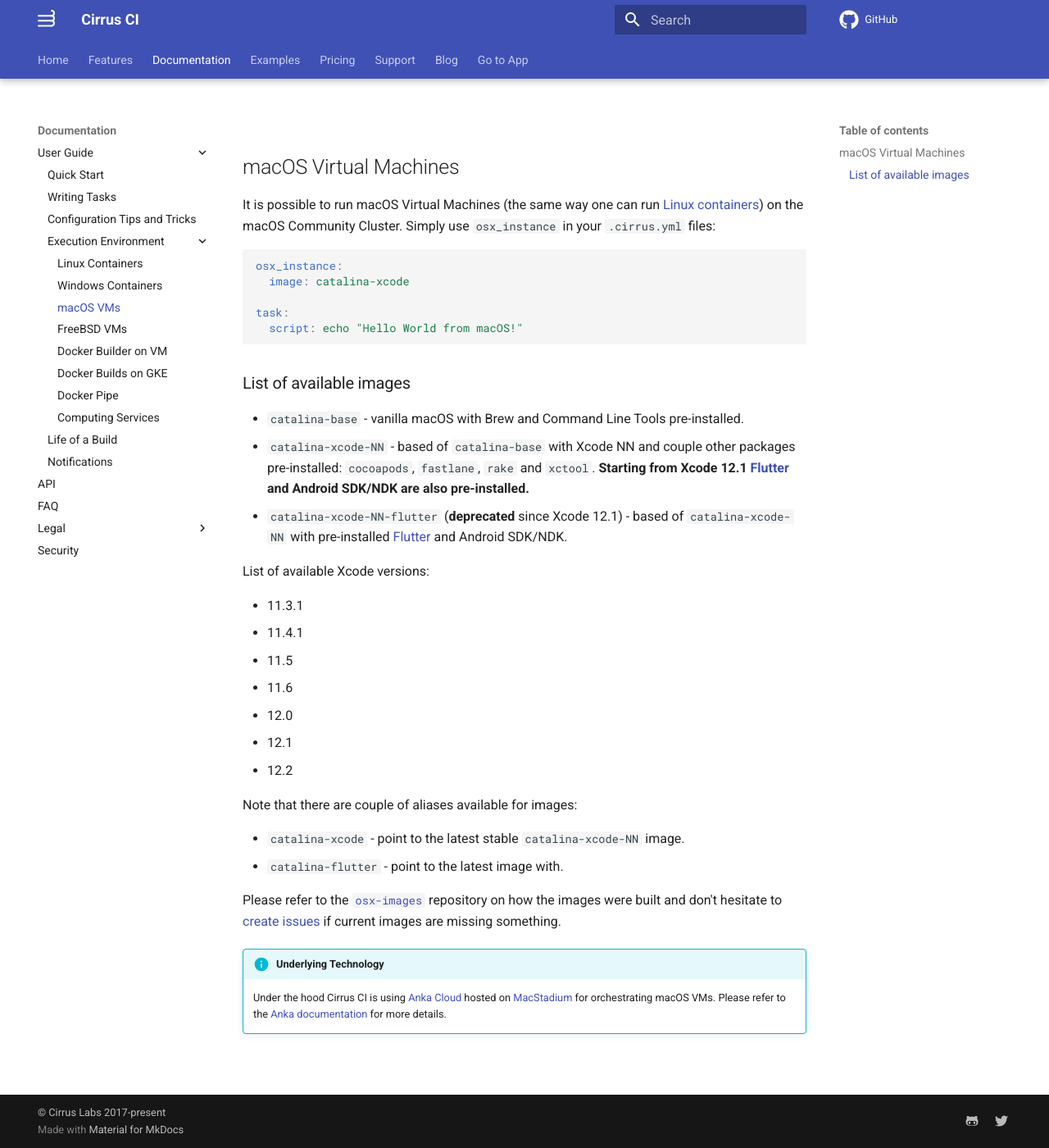
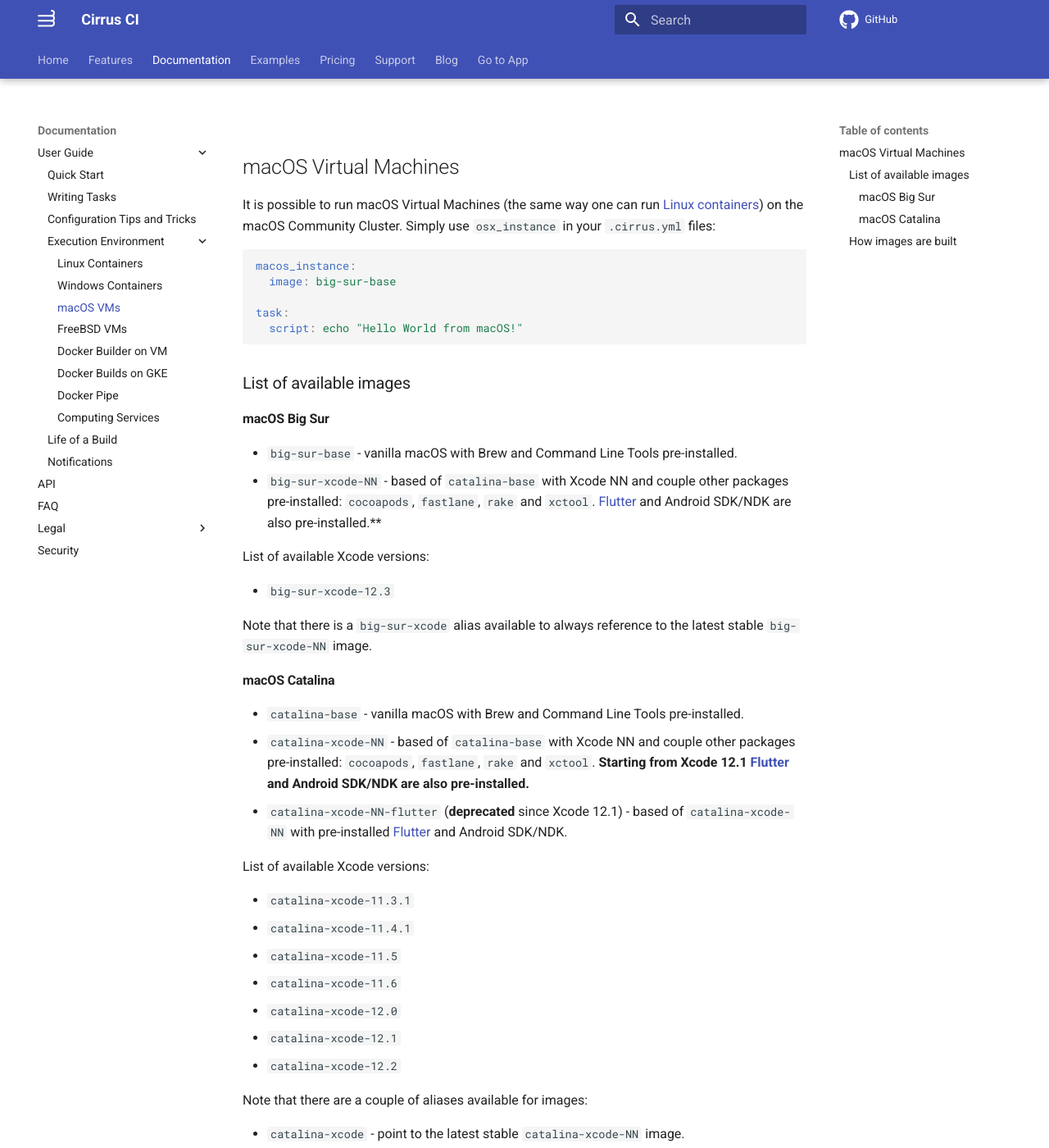
Before and after one commit to cirruslabs/cirrus-ci-docs, an MkDocs documentation site: the page built from docs/guide/macOS.md, in a window 1280 px wide and 1400 px high. Shown: the whole window at 82% size. Built offline with MkDocs 1.6.1 and Material for MkDocs 9.7.7, drawn with Linux system fonts in a browser that asks for light colours; comment, search, counter and statistics services are not loaded.

Commit message:
macOS Big Sur (#745)
* macOS Big Sur

* Fixed spellcheck

````diff
--- a/docs/guide/macOS.md
+++ b/docs/guide/macOS.md
@@ -4,14 +4,28 @@ It is possible to run macOS Virtual Machines (the same way one can run [Linux co
 Simply use `osx_instance` in your `.cirrus.yml` files:
 
 ```yaml
-osx_instance:
-  image: catalina-xcode
+macos_instance:
+  image: big-sur-base
 
 task:
   script: echo "Hello World from macOS!"
 ```
 
 ### List of available images
+
+#### macOS Big Sur
+
+* `big-sur-base` - vanilla macOS with Brew and Command Line Tools pre-installed.
+* `big-sur-xcode-NN` - based of `catalina-base` with Xcode NN and couple other packages pre-installed:
+  `cocoapods`, `fastlane`, `rake` and `xctool`. [Flutter](https://flutter.dev/) and Android SDK/NDK are also pre-installed.**
+
+List of available Xcode versions:
+
+* `big-sur-xcode-12.3`
+
+Note that there is a `big-sur-xcode` alias available to always reference to the latest stable `big-sur-xcode-NN` image.
+
+#### macOS Catalina
 
 * `catalina-base` - vanilla macOS with Brew and Command Line Tools pre-installed.
 * `catalina-xcode-NN` - based of `catalina-base` with Xcode NN and couple other packages pre-installed:
@@ -20,18 +34,20 @@ task:
 
 List of available Xcode versions:
 
-* 11.3.1
-* 11.4.1
-* 11.5
-* 11.6
-* 12.0
-* 12.1
-* 12.2
+* `catalina-xcode-11.3.1`
+* `catalina-xcode-11.4.1`
+* `catalina-xcode-11.5`
+* `catalina-xcode-11.6`
+* `catalina-xcode-12.0`
+* `catalina-xcode-12.1`
+* `catalina-xcode-12.2`
 
-Note that there are couple of aliases available for images:
+Note that there are a couple of aliases available for images:
 
 * `catalina-xcode` - point to the latest stable `catalina-xcode-NN` image.
 * `catalina-flutter` - point to the latest image with.
+
+### How images are built
 
 Please refer to the [`osx-images`](https://github.com/cirruslabs/osx-images) repository on how the images were built and
 don't hesitate to [create issues](https://github.com/cirruslabs/osx-images/issues) if current images are missing something.
````
